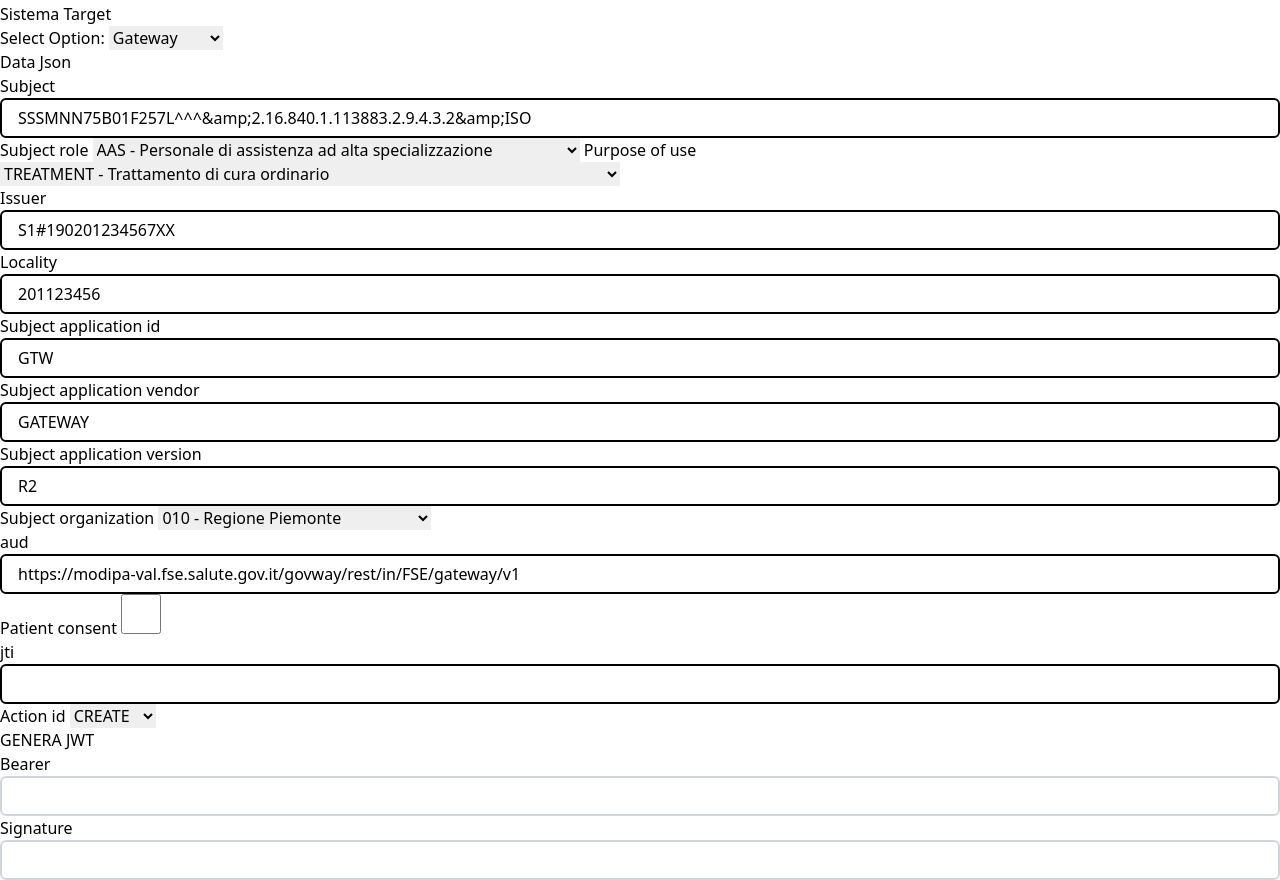
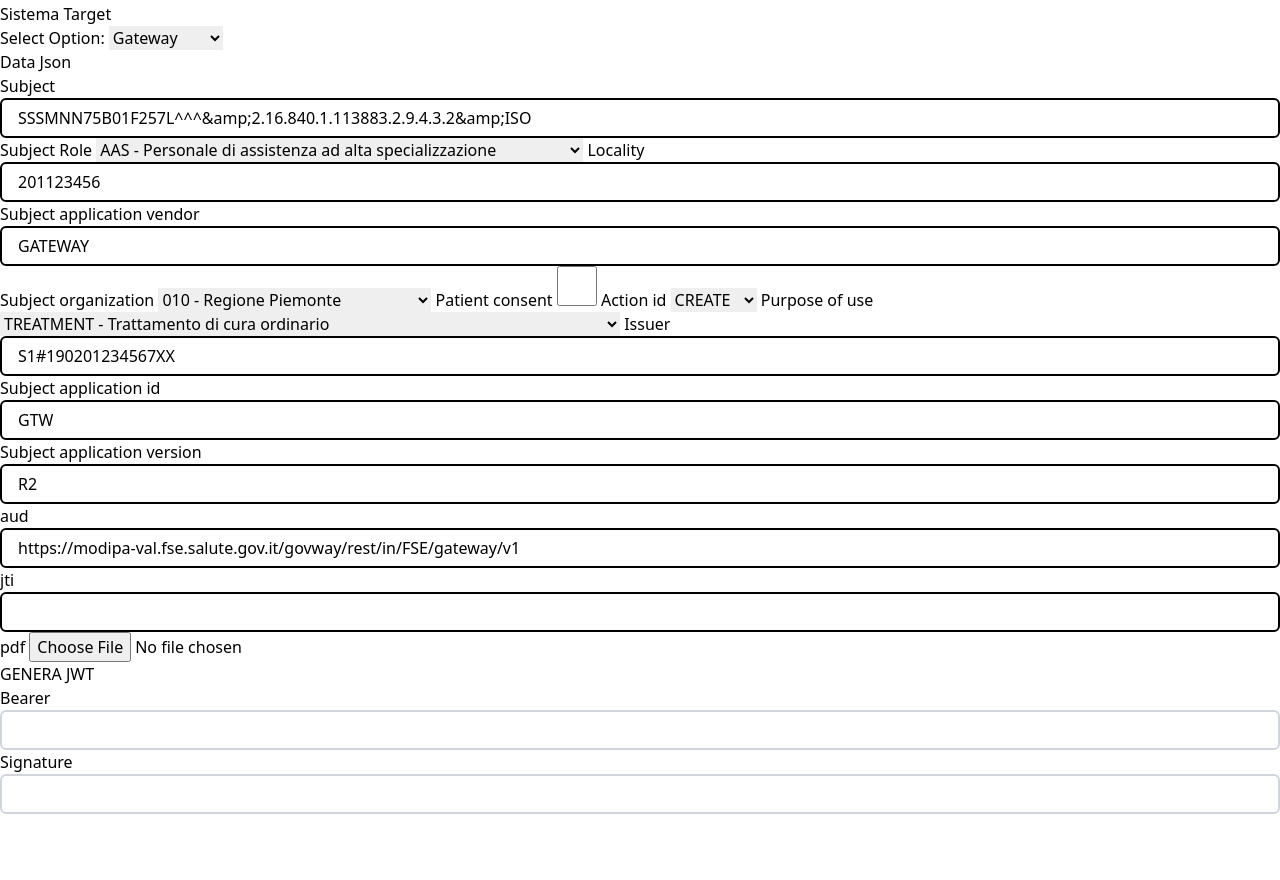
Before and after one commit to vincenzo-ingenito/fse-tools, a SvelteKit app: page /jwtGenerator in a window 1280 px wide. Shown: the part 300-1180 px from the top of the page. After the commit the page ends 1114 px from the top, so only its background shows below. Built offline with nearby package versions, Linux system fonts and the light colour scheme.

Commit message:
Update +page.svelte

```diff
--- a/src/routes/jwtGenerator/+page.svelte
+++ b/src/routes/jwtGenerator/+page.svelte
@@ -244,25 +244,47 @@
   <span class="col-span-1 flex items-center">Select Option:</span>
   <select bind:value={selectedOptionSistema} on:change={handleChangeSistema} class="py-2 px-3 block w-full leading-5 rounded-md sm:text-sm sm:leading-5 col-span-2">
     <option value="Gateway">Gateway</option>
-    <option value="Provisioning">Provisioning</option>
-    <option value="Monitoring">Monitoring</option>
     <option value="Terminology">Terminology</option>
   </select>
 </div>
 
-<div class="mt-10 col-span-2 grid grid-cols-2 md:grid-cols-5 gap-2 rounded-lg shadow-md px-4 pb-4 font-mono border items-center place-content-center">
+<div class="mt-10 col-span-2 grid grid-cols-2 md:grid-cols-4 gap-2 rounded-lg shadow-md px-4 pb-4 font-mono border items-center place-content-center">
 	<h2 class="text-xl font-mono text-center mt-4 col-span-full">Data Json</h2>
 
 	<label for="sub">Subject</label>
 	<input type="text" id="sub" bind:value={sub} style="border-color:{!isValidSub ? 'red' : 'black'}"/>
 
-
-    <div class="hidden md:flex md:col-span-1" />
-
-    <label for="subject_role_enum">Subject role</label>
+	{#if selectedOptionSistema == 'Gateway'}
+	  <label for="subject_role_enum">Subject Role</label>
 	  <select bind:value={subject_role} class="w-full py-2 px-4 mb-4 rounded-md border border-gray-300">
 		{#each subject_role_enum as { value, text }}
 		  <option {value}>{value} - {text}</option>
+		{/each}
+	  </select>
+	{/if}
+
+	<label for="locality">Locality</label>
+	<input type="text" id="locality" bind:value={locality} style="border-color:{!isValidLocality ? 'red' : 'black'}"/>
+
+	{#if selectedOptionSistema == 'Gateway'}
+	  <label for="subject_application_vendor">Subject application vendor</label>
+	  <input type="text" id="subject_application_vendor" bind:value={subject_application_vendor} style="border-color:{!isValidSubAppVendor ? 'red' : 'black'}"/>
+	{/if}
+
+	<label for="subject_organization">Subject organization</label>
+	<select bind:value={selectedOption} class="w-full py-2 px-4 mb-4 rounded-md border border-gray-300">
+	  {#each subj_app_id as { value, text, organization, organization_id }}
+		<option value={{ organization_id, organization }}>{value} - {text}</option>
+	  {/each}
+	</select>
+
+	<label for="patient_consent">Patient consent</label>
+	<input type="checkbox" id="patient_consent" bind:value={patient_consent}/>
+
+	<label for="action_id_enum">Action id</label>
+	<select bind:value={action_id} class="w-full py-2 px-4 mb-4 rounded-md border border-gray-300">
+	  {#each action_id_enum as { value, text }}
+		<option {value}>{text}</option>
 	  {/each}
 	</select>
 
@@ -273,57 +295,40 @@
 	  {/each}
 	</select>
 
-    <div class="hidden md:flex md:col-span-1" />
-
 	<label for="iss">Issuer</label>
 	<input type="text" id="iss" bind:value={iss} style="border-color:{!isValidIssuer ? 'red' : 'black'}"/>
 
-    {#if selectedOptionSistema !== 'Monitoring' && selectedOptionSistema !== 'Terminology'}
-      <label for="locality">Locality</label>
-      <input type="text" id="locality" bind:value={locality} style="border-color:{!isValidLocality ? 'red' : 'black'}"/>
-    {/if}
-
-    <div class="hidden md:flex md:col-span-1" />
-
+	{#if selectedOptionSistema == 'Gateway'}
 	  <label for="subject_application_id">Subject application id</label>
 	  <input type="text" id="subject_application_id" bind:value={subject_application_id} style="border-color:{!isValidSubAppId ? 'red' : 'black'}"/>
 
-    <label for="subject_application_vendor">Subject application vendor</label>
-    <input type="text" id="subject_application_vendor" bind:value={subject_application_vendor} style="border-color:{!isValidSubAppVendor ? 'red' : 'black'}"/>
-
-    <div class="hidden md:flex md:col-span-1" />
-
 	  <label for="subject_application_version">Subject application version</label>
 	  <input type="text" id="subject_application_version" bind:value={subject_application_version} style="border-color:{!isValidSubAppVersion ? 'red' : 'black'}"/>
+	{/if}
 
-    <label for="subject_organization">Subject organization</label>
-    <select bind:value={selectedOption} class="w-full py-2 px-4 mb-4 rounded-md border border-gray-300">
-      {#each subj_app_id as { value, text, organization, organization_id }}
-        <option value={{ organization_id, organization }}>{value} - {text}</option>
-      {/each}
-    </select>
-
-    <div class="hidden md:flex md:col-span-1" />
 	<label for="aud">aud</label>
 	<input type="text" id="aud" bind:value={aud} style="border-color:{!isValidAud ? 'red' : 'black'}"/>
 
-    <label for="patient_consent">Patient consent</label>
-    <input type="checkbox" id="patient_consent" bind:value={patient_consent}/>
+	<label for="jti">jti</label>
+	<input type="text" id="jti" bind:value={jti} style="border-color:{!isValidJTI ? 'red' : 'black'}"/>
 
-    <div class="hidden md:flex md:col-span-1" />
-    <label for="jti">jti</label>
-    <input type="text" id="jti" bind:value={jti} style="border-color:{!isValidJTI ? 'red' : 'black'}" />
+	{#if selectedOptionSistema == 'Terminology'}
+	  <label for="file_hash">file_hash</label>
+	  <input id="file_hash" required type="file" accept="*/*"  class="w-full py-2 px-4 mb-4 rounded-md border border-gray-300"/>
 
-    <label for="action_id_enum">Action id</label>
-    <select bind:value={action_id} class="w-full py-2 px-4 mb-4 rounded-md border border-gray-300">
-      {#each action_id_enum as { value, text }}
-        <option {value}>{text}</option>
-      {/each}
-    </select>
+	  <label for="oid">oid</label>
+	  <input type="text" id="oid"/>
 
-    <div class="hidden md:flex hidden md:flex md:col-span-1" />
+	  <label for="version">version</label>
+	  <input type="text" id="version"/>
+	{/if}
 
+	{#if selectedOptionSistema == 'Gateway'}
+	<label for="pdf">pdf</label>
+	<input id="pdf" required type="file" accept="*/*" on:change={handleFilePdf} class="w-full py-2 px-4 mb-4 rounded-md border border-gray-300"/>
+	{/if}
   </div>
+
 
 <div class="col-span-full p-4 text-center grid place-content-center content-center grid-flow-col gap-2">
   <button type="submit" class="rounded-md bg-green-500 text-white font-extrabold font-mono hover:bg-green-600 h-10 w-40 m-4">
```
Lines whose indentation alone changed are shown as unchanged.
